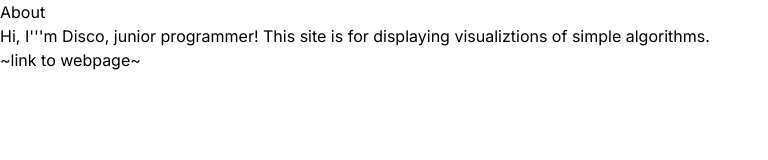
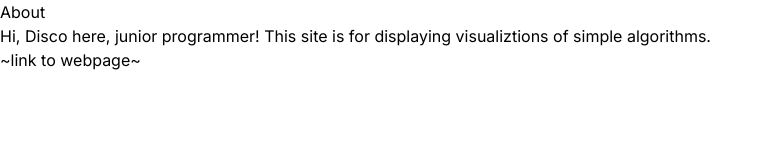
Before and after one commit to fractal-bootcamp/sarahbicknell.bubblesort, a Next.js app: page /about in a window 1280 px wide. Shown: the top 160 px of the page, without its empty margins (0-768 px from the left). Built offline with nearby package versions, Linux system fonts and the light colour scheme.

Commit message:
dumb netlify fix

```diff
--- a/app/about/page.tsx
+++ b/app/about/page.tsx
@@ -3,7 +3,7 @@ export default function AboutPage() {
     return(
         <div>
             <h1> About </h1>
-            <p> Hi, I&#39;'&#39;m Disco, junior programmer! This site is for displaying visualiztions of simple algorithms. </p>
+            <p> Hi, Disco here, junior programmer! This site is for displaying visualiztions of simple algorithms. </p>
             <p>~link to webpage~</p>
         </div>
     )
```
